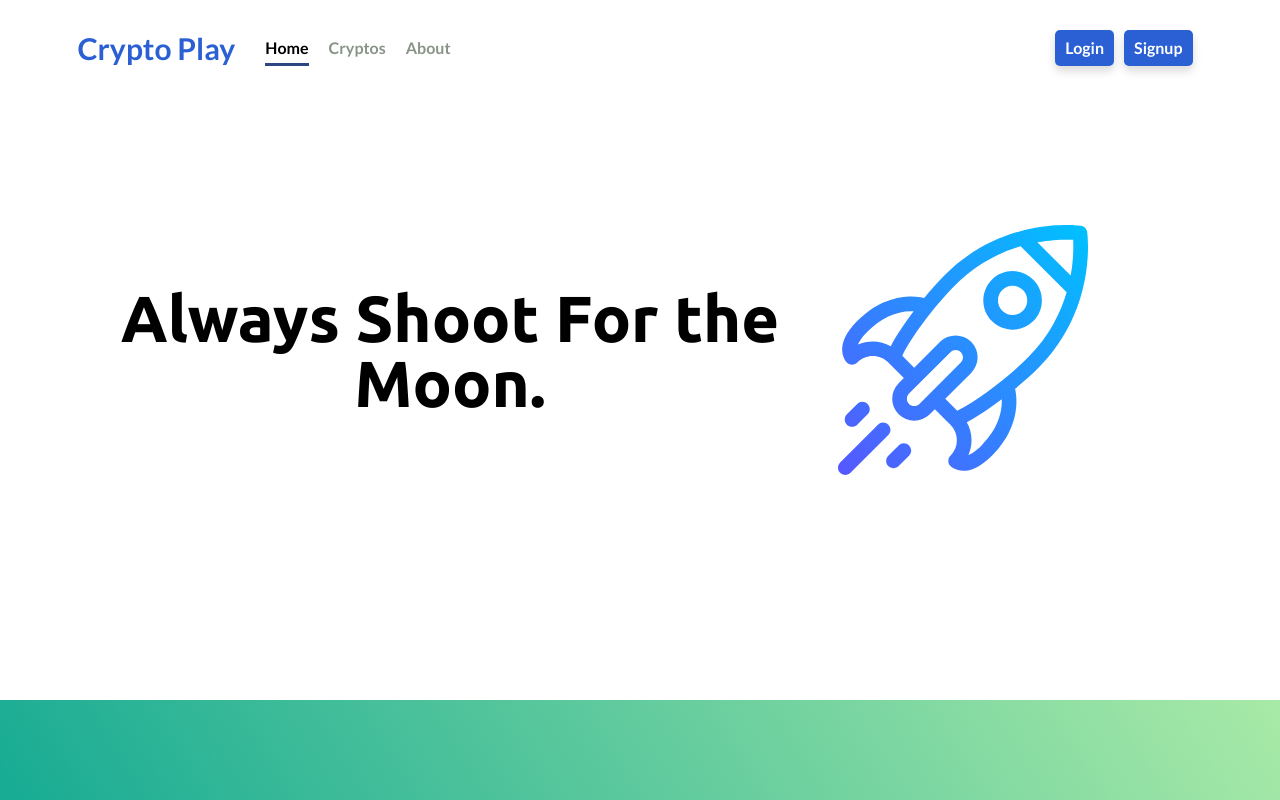
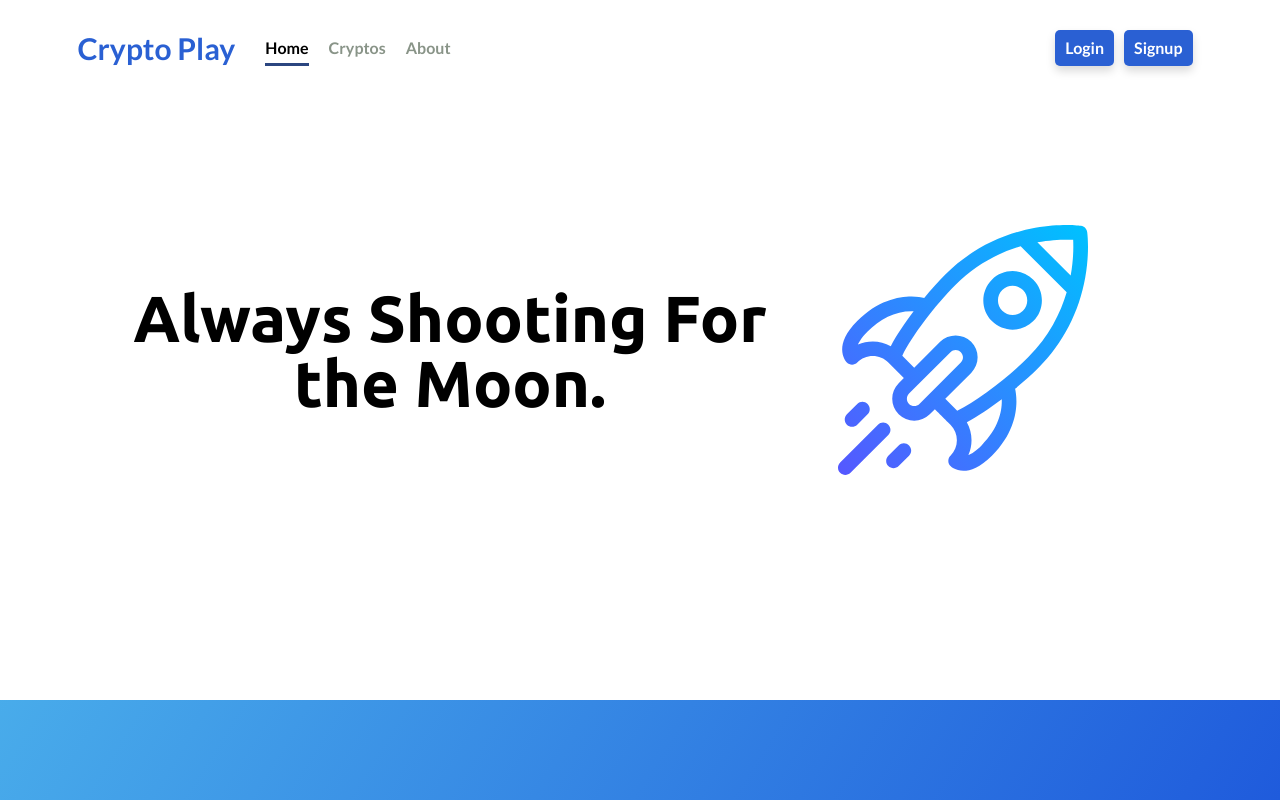
Before and after one commit to JasonOuyang8000/CryptoPlay-Frontend, a React app: page / in a window 1280 px wide. Built offline with nearby package versions, Linux system fonts and the light colour scheme.

Commit message:
gradient color fix

```diff
--- a/src/components/Jumbotron/Jumbotron.js
+++ b/src/components/Jumbotron/Jumbotron.js
@@ -13,7 +13,7 @@ export default function Jumbotron() {
                     <div className="col-12 col-md-8 jumbotron-left d-flex ">
 
                         <h1 id="intro-text">
-                            Always Shoot For the Moon.
+                            Always Shooting For the Moon.
                         </h1>
 
                     </div>
--- a/src/style.scss
+++ b/src/style.scss
@@ -3,9 +3,9 @@
 
 :root {
     font-size: 10px;
-    --bg-home:  linear-gradient(to bottom left, #D8FEAD, #17AB94);
-    --bg-home-moz: -moz-linear-gradient(top right, #D8FEAD, #17AB94);
-    --bg-home-webkit: -webkit-linear-gradient(top right, #D8FEAD, #17AB94);
+    --bg-home:  linear-gradient(to bottom right, #56C6EF, #1F5BDC);
+    --bg-home-moz: -moz-linear-gradient(top left, #56C6EF, #1F5BDC);
+    --bg-home-webkit: -webkit-linear-gradient(top left, #56C6EF, #1F5BDC);
     --bg-filter: #ffffff;
     --bg-header: #ffffff;
     --text-color: #000000;
@@ -14,8 +14,6 @@
     --nav-text-color: #899488;
     --nav-button-color: #ffffff;
 }
-
-
 
 
 
```
